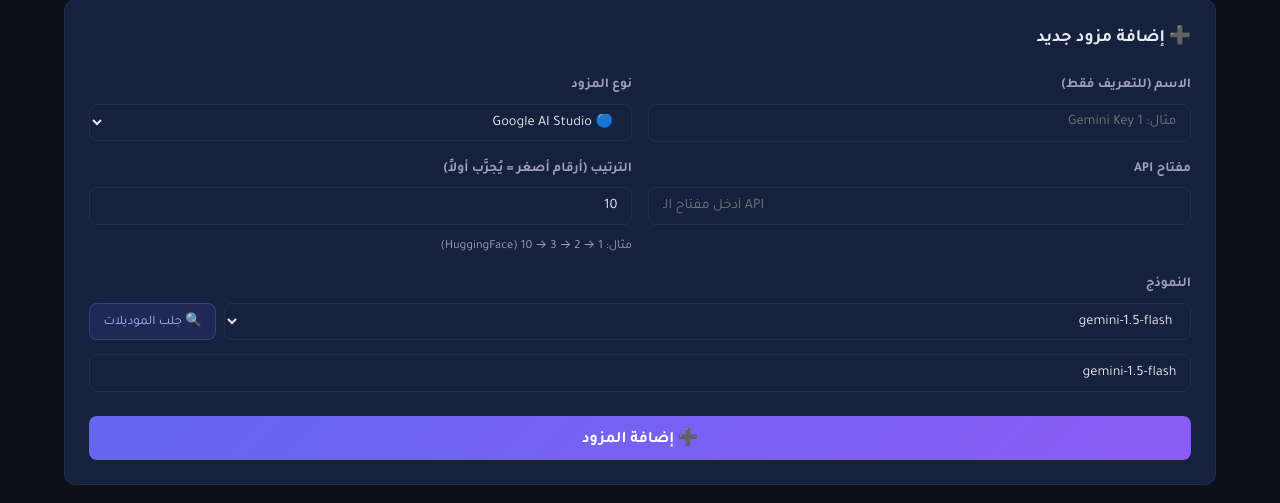
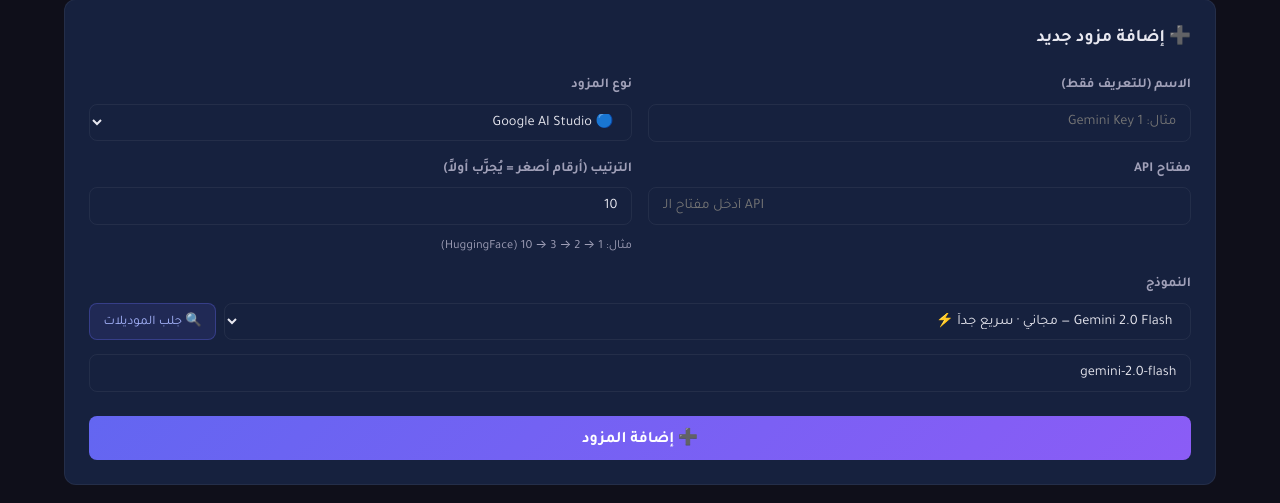
Before and after one commit to twuijri/Vex, a FastAPI app: template web/templates/ai_providers.html in a window 1280 px wide. Shown: the part 364-867 px from the top of the page. Run offline with FastAPI, Linux system fonts and the light colour scheme; the template is opened without the code that fills it, so the values that code supplies are empty.

Commit message:
Lower AI threshold to 65%, add score logging, expand model presets with pricing

```diff
--- a/bot/handlers/antispam/content_guard.py
+++ b/bot/handlers/antispam/content_guard.py
@@ -87,7 +87,7 @@
     return False
 
 
-AI_THRESHOLD = 0.80  # 80% → alert admins
+AI_THRESHOLD = 0.65  # 65% → more sensitive, catches borderline cases too
 
 
 async def send_admin_alert(
@@ -182,6 +182,7 @@
         return  # No admin group configured, skip AI layer silently
 
     score = await ai_analyze_text(normalized)
+    logger.info(f"[GUARD-L3] AI score = {score:.2f} (threshold={AI_THRESHOLD}) for user {user.id} in {chat.id}")
     if score >= AI_THRESHOLD:
         logger.info(f"[GUARD-L3] AI score {score:.0%} for message from {user.id} in {chat.id}. Alerting admins.")
         user_name = user.full_name or user.username or str(user.id)
--- a/web/templates/ai_providers.html
+++ b/web/templates/ai_providers.html
@@ -200,22 +200,34 @@
 <script>
     const MODEL_PRESETS = {
         google_studio: [
-            "gemini-1.5-flash",
-            "gemini-1.5-pro",
-            "gemini-2.0-flash",
-            "gemini-2.0-pro",
+            // الأرخص والأسرع
+            { v: "gemini-2.0-flash", l: "Gemini 2.0 Flash       — مجاني · سريع جداً ⚡" },
+            { v: "gemini-2.0-flash-lite", l: "Gemini 2.0 Flash Lite  — مجاني · الأرخص 💚" },
+            { v: "gemini-1.5-flash", l: "Gemini 1.5 Flash       — مجاني · موصى به ✅" },
+            { v: "gemini-1.5-flash-8b", l: "Gemini 1.5 Flash-8B    — مجاني · صغير وسريع" },
+            // أقوى لكن أبطأ
+            { v: "gemini-1.5-pro", l: "Gemini 1.5 Pro         — مجاني · 50 طلب/يوم" },
+            { v: "gemini-2.0-pro", l: "Gemini 2.0 Pro         — مدفوع · الأقوى 💎" },
         ],
         blackbox: [
-            "blackboxai",            // الموديل الافتراضي — يعمل دائماً
-            "deepseek-v3",
-            "claude-sonnet-3.5",
-            "gpt-4o",
+            // رخيصة جداً
+            { v: "deepseek-v3", l: "DeepSeek V3            — $0.07/M · الأرخص ⭐" },
+            { v: "deepseek-r1", l: "DeepSeek R1            — $0.14/M · تفكير عميق" },
+            { v: "meta-llama/Llama-3.3-70b", l: "Llama 3.3 70B          — $0.20/M · مفتوح المصدر" },
+            { v: "meta-llama/Llama-3.1-405b", l: "Llama 3.1 405B         — $0.30/M · ضخم" },
+            // متوسطة
+            { v: "claude-3-5-haiku-20241022", l: "Claude 3.5 Haiku       — $0.25/M · سريع 🔵" },
+            { v: "gemini-1.5-flash", l: "Gemini 1.5 Flash       — $0.30/M · متوازن" },
+            { v: "gpt-4o-mini", l: "GPT-4o Mini            — $0.50/M · متوازن" },
+            // غالية (لا تستخدم للاعتدال)
+            { v: "claude-3-5-sonnet-20241022", l: "Claude 3.5 Sonnet      — $3/M  · غالي 🔴" },
+            { v: "gpt-4o", l: "GPT-4o                 — $5/M  · غالي جداً 🔴" },
         ],
         huggingface: [
-            "aubmindlab/bert-base-arabertv02",
-            "CAMeL-Lab/bert-base-arabic-camelbert-mix-sentiment",
-            "facebook/bart-large-mnli",
-            "joeddav/xlm-roberta-large-xnli",
+            { v: "aubmindlab/bert-base-arabertv02", l: "AraBERT — عربي متخصص 100% ✅" },
+            { v: "CAMeL-Lab/bert-base-arabic-camelbert-mix-sentiment", l: "CAMeL Sentiment — تحليل مشاعر عربي" },
+            { v: "facebook/bart-large-mnli", l: "BART MNLI — تصنيف عام" },
+            { v: "joeddav/xlm-roberta-large-xnli", l: "XLM-RoBERTa — متعدد اللغات" },
         ],
     };
 
@@ -226,14 +238,13 @@
 
         modelSelect.innerHTML = '';
         const presets = MODEL_PRESETS[type] || [];
-        presets.forEach(m => {
+        presets.forEach(p => {
             const opt = document.createElement('option');
-            opt.value = m; opt.textContent = m;
+            opt.value = p.v; opt.textContent = p.l;
             modelSelect.appendChild(opt);
         });
-        if (presets.length) modelInput.value = presets[0];
+        if (presets.length) modelInput.value = presets[0].v;
 
-        // Update label for HuggingFace
         document.getElementById('model_label').textContent =
             type === 'huggingface' ? 'النموذج (HuggingFace repo/model)' : 'النموذج';
     }
```
